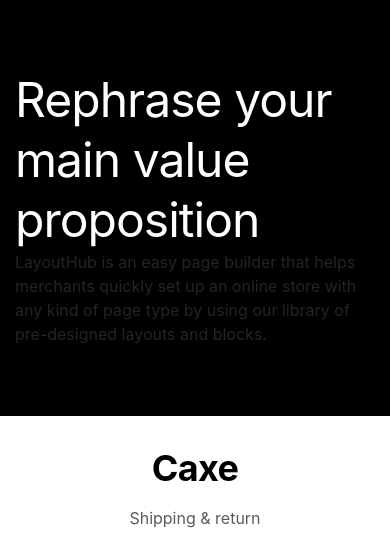
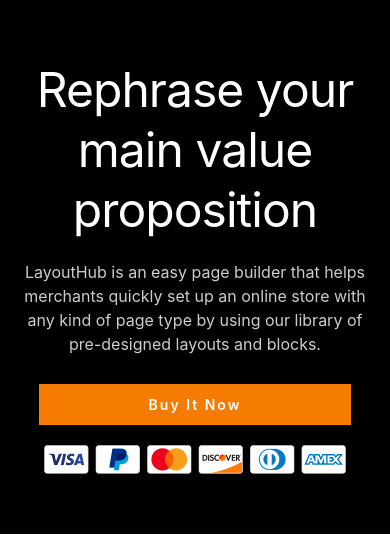
Before and after one commit to trantoi99/Caxe, a website: page app/Index.html in a window 390 px wide. Shown: the top 551 px of the page. Drawn offline with nearby package versions, Linux system fonts and the light colour scheme; some icons are missing.

Commit message:
section last completed

```diff
--- a/app/Index.html
+++ b/app/Index.html
@@ -47,6 +47,7 @@
 </head>
 
 <body>
+    <section class="faqs"></section>
     <section class="last">
         <div class="container">
             <div class="row">
@@ -61,7 +62,12 @@
                     <div>
                         <p>LayoutHub is an easy page builder that helps merchants quickly set up an online store with any kind of page type by using our library of pre-designed layouts and blocks.</p>
                     </div>
-                    <div></div>
+                    <div class="margin-top-36 margin-bottom-28px">
+                        <a class="btn-orange" href="#">Buy It Now</a>
+                    </div>
+                    <div>
+                        <img src="css/img/a-icon-payment.method.png" alt="payment method" class="img-fluid">
+                    </div>
                 </div>
             </div>
         </div>
--- a/app/scss/style.scss
+++ b/app/scss/style.scss
@@ -7,6 +7,34 @@ h6,
 p {
     padding: 0 !important;
     margin: 0 !important;
+}
+
+.btn-orange {
+    cursor: pointer;
+    font-size: 14px;
+    font-weight: 600;
+    font-stretch: normal;
+    font-style: normal;
+    line-height: 1.71;
+    letter-spacing: 2px;
+    text-align: center;
+    color: #ffffff !important;
+    background-color: #ff7a00 !important;
+}
+
+.btn-orange:hover {
+    text-decoration: none;
+    color: #ff7a00 !important;
+    background-color: #ffffff !important;
+    border: 1px solid #ff7a00;
+}
+
+.margin-top-36 {
+    margin-top: 36px;
+}
+
+.margin-bottom-28px {
+    margin-bottom: 28px;
 }
 
 .last {
@@ -21,6 +49,50 @@ p {
         line-height: 1.25;
         letter-spacing: -0.96px;
         color: #ffffff;
+    }
+    p {
+        font-size: 16px;
+        font-weight: normal;
+        font-stretch: normal;
+        font-style: normal;
+        line-height: 1.5;
+        letter-spacing: normal;
+        color: rgba(255, 255, 255, 0.8);
+    }
+    .btn-orange {
+        padding: 12px 140px;
+    }
+    @media screen and (max-width:1024px) {
+        .col-md-5 {
+            flex: 0 0 50%;
+            max-width: 50%;
+        }
+        .col-md-2 {
+            display: none;
+        }
+    }
+    @media screen and (max-width:768px) {
+        .btn-orange {
+            padding: 12px 110px;
+        }
+    }
+    @media screen and (max-width :576px) {
+        padding-bottom: 60px;
+        padding-top: 60px;
+        .col-md-5 {
+            flex: 0 0 100%;
+            max-width: 100%;
+            padding-bottom: 20px;
+            text-align: center;
+        }
+        .col-md-5:last-child {
+            padding-bottom: 0;
+        }
+    }
+    @media screen and (max-width:321px) {
+        .btn-orange {
+            padding: 12px 66px;
+        }
     }
 }
 
```
Also changed, not shown: app/css/style.css.
